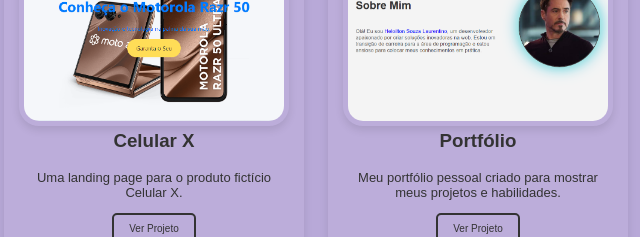
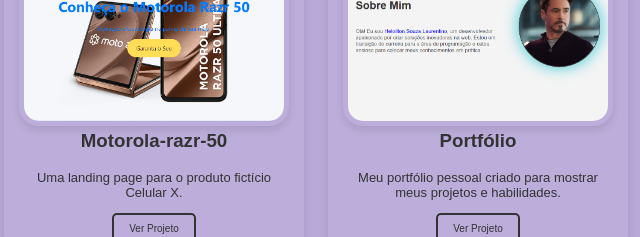
Before and after one commit to heloysouza/Portifolio, a plain HTML site: page index.html in a window 1280 px wide. Shown: the part 1160-1397 px from the top of the page, 0-640 px from the left. Drawn offline with Linux system fonts and the light colour scheme.

Commit message:
foi alterado o Card do meu projeto no html

```diff
--- a/index.html
+++ b/index.html
@@ -50,9 +50,9 @@
       <!-- Projeto 1 -->
       <div class="projeto-card">
         <img src="img/celular.png" alt="Celular X" class="imagem-projeto">
-        <h3 class="titulo-projeto-card"> Celular X</h3>
+        <h3 class="titulo-projeto-card"> Motorola-razr-50</h3>
         <p class="infor-projeto-card">Uma landing page para o produto fictício Celular X.</p>
-        <a href="https://github.com/seu-usuario/projeto-celular-x" target="_blank">Ver Projeto</a>
+        <a href="https://github.com/heloysouza/Motorola-razr-50-" target="_blank">Ver Projeto</a>
       </div>
 
       <!-- Projeto 2 -->
@@ -60,7 +60,7 @@
         <img src="img/portifolio.png" alt="Portfólio" class="imagem-projeto">
         <h3 class="titulo-projeto-card"> Portfólio</h3>
         <p class="infor-projeto-card">Meu portfólio pessoal criado para mostrar meus projetos e habilidades.</p>
-        <a href="https://github.com/seu-usuario/portfolio" target="_blank">Ver Projeto</a>
+        <a href="https://github.com/heloysouza/Portifolio" target="_blank">Ver Projeto</a>
       </div>
 
       <!-- Projeto 3 -->
```
